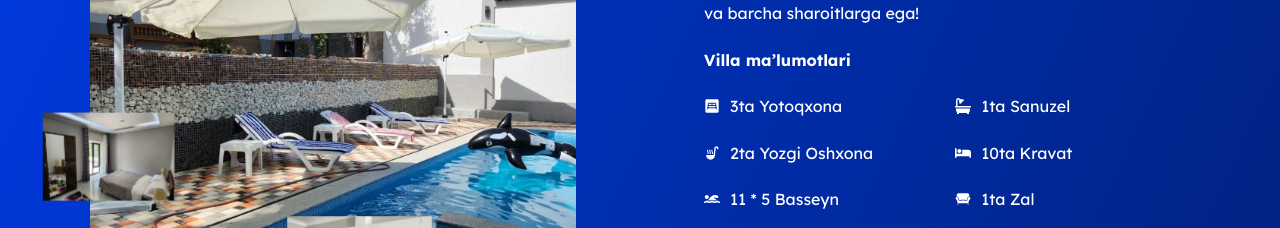
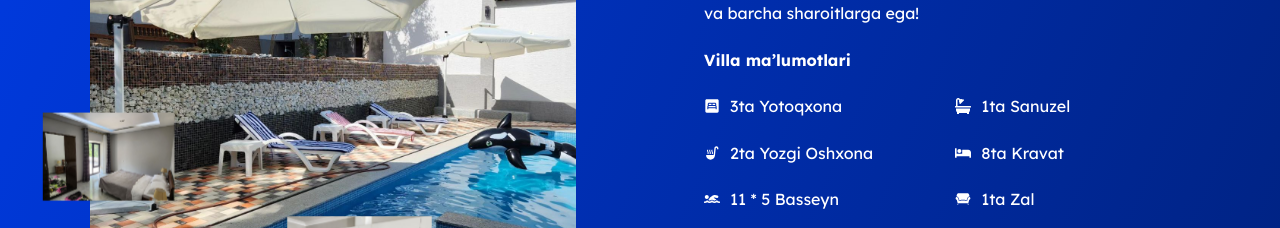
Before and after one commit to NextTechUZ/ViewVilla-client, a Next.js app: page / in a window 1280 px wide. Shown: the part 1020-1248 px from the top of the page. Built offline with nearby package versions, Linux system fonts and the light colour scheme; a web font is replaced by a local one.

Commit message:
images added

```diff
--- a/src/components/sections/Statistics/data.tsx
+++ b/src/components/sections/Statistics/data.tsx
@@ -11,7 +11,7 @@ export const datas = [
      }, {
         label:"2ta Yozgi Oshxona",icon:<MdSoupKitchen/>
      }, {
-        label:"10ta Kravat",icon:<FaBed/>
+        label:"8ta Kravat",icon:<FaBed/>
      }, {
         label:"11 * 5 Basseyn",icon:<FaSwimmer/>
      }, {
```
